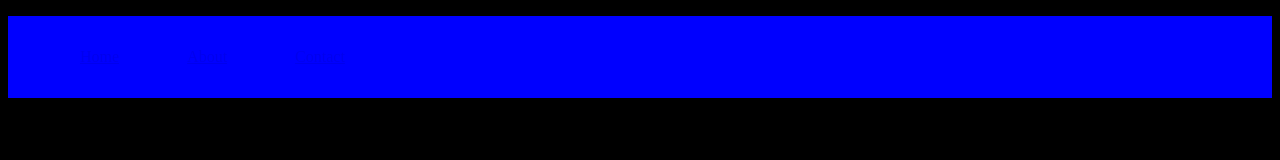
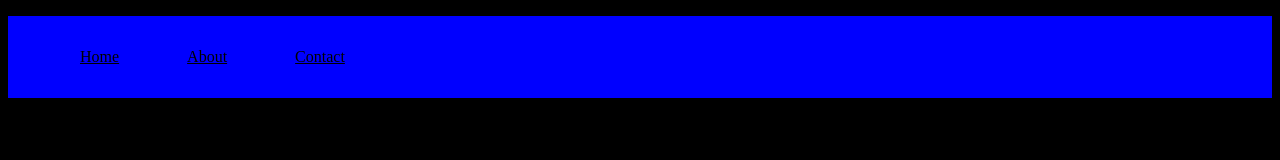
Before and after one commit to marxyng/clubWebSiteThree, a plain HTML site: page index.html in a window 1280 px wide. Shown: the top 160 px of the page. Drawn offline with Linux system fonts and the light colour scheme.

Commit message:
changed index and styles

```diff
--- a/index.html
+++ b/index.html
@@ -10,9 +10,9 @@
 <body>
     <div class= "container">
     <ul>
-        <li><a href="index.html">Home</a></li>
-        <li><a href="About.html">About</a></li>
-        <li><a href="Contact.html">Contact</a></li>
+        <li ><a id="color" href="index.html">Home</a></li>
+        <li><a id ="color" href="About.html">About</a></li>
+        <li><a id="color" href="Contact.html">Contact</a></li>
     </ul>
     </div>
     <h1>Truth</h1>
--- a/styles.css
+++ b/styles.css
@@ -71,3 +71,7 @@ margin-right: auto;
     color:blue;
     font-size: 6rem;
 }
+
+#color{
+    color: black;
+}
```
